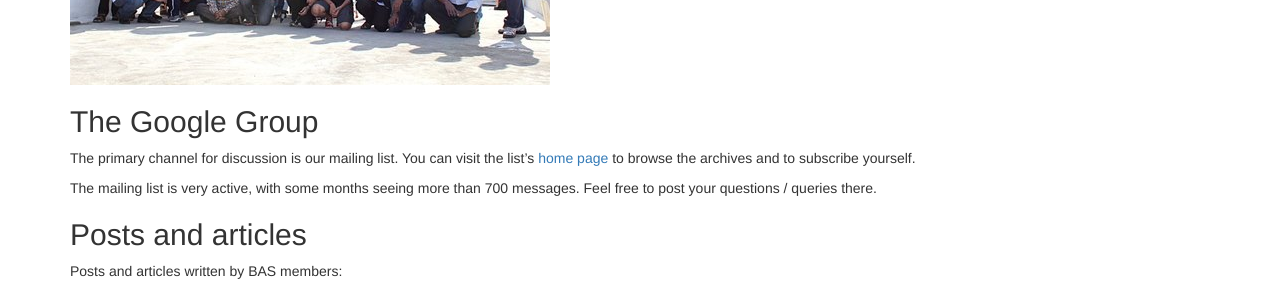
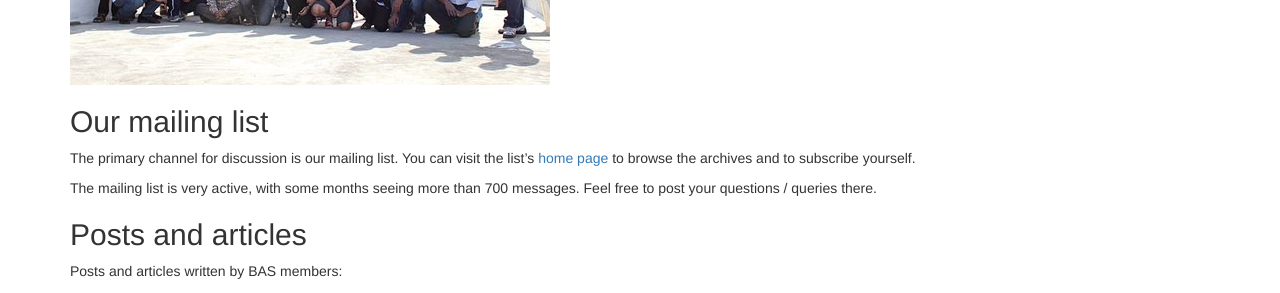
Before and after one commit to bas-org/bas-org.github.io, a Jekyll site: the page built from index.md, in a window 1280 px wide. Shown: the part 457-750 px from the top of the page. Built offline with Jekyll 4.4.1, drawn with Linux system fonts in a browser that asks for light colours; nearby versions of some CDN libraries; library files that are not in the unit come from our copies.

Commit message:
consistent naming of mailing list

```diff
--- a/index.md
+++ b/index.md
@@ -9,7 +9,7 @@ Welcome to the Bangalore Astronomical Society.
 
 ![](assets/images/bas_yelagiri_jan_2013_480.jpg)
 
-## The Google Group
+## Our mailing list
 
 The primary channel for discussion is our mailing list. You can visit the list's [home page](https://groups.google.com/group/b-a-s) to browse the archives and to subscribe yourself.
 
```
